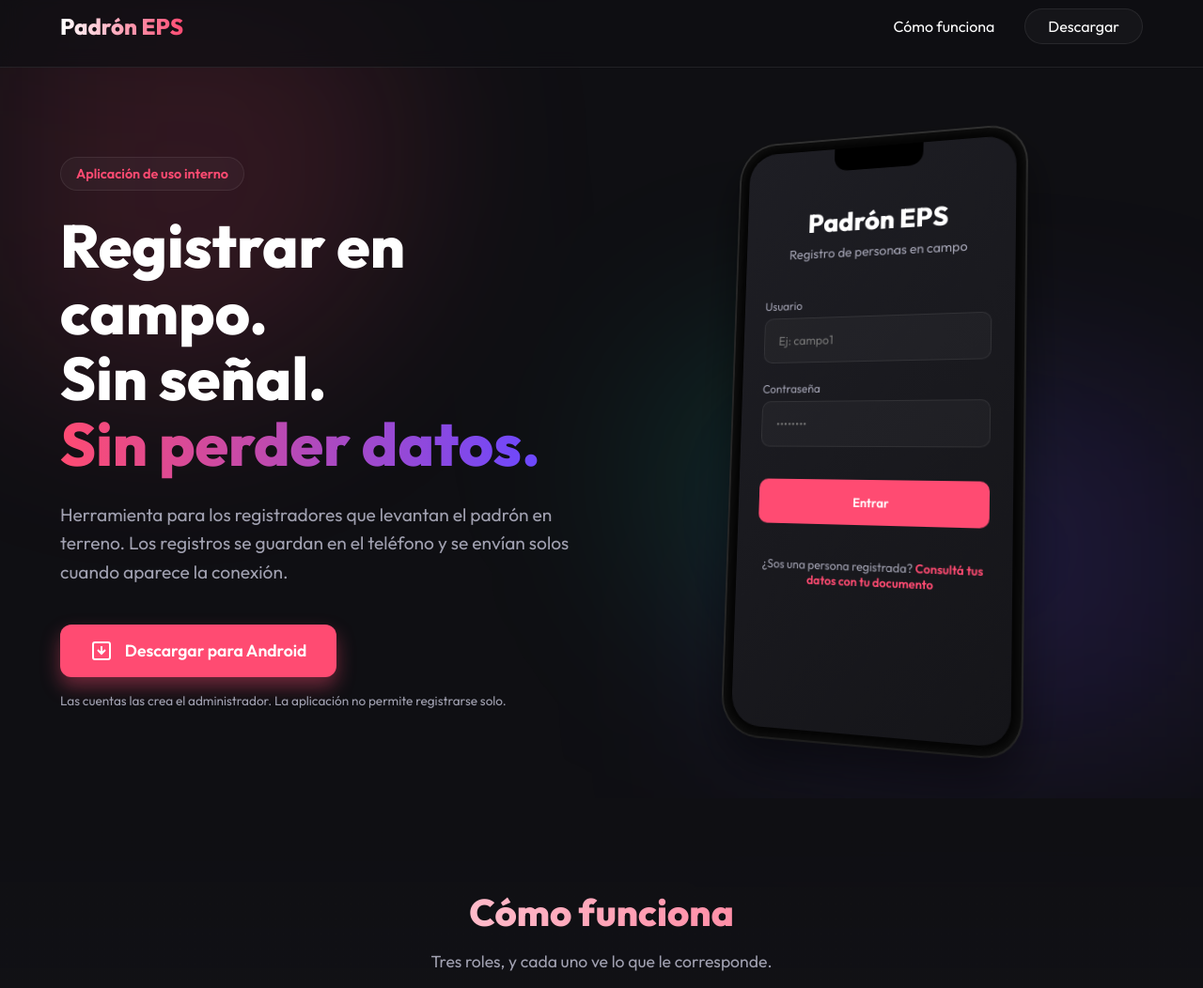
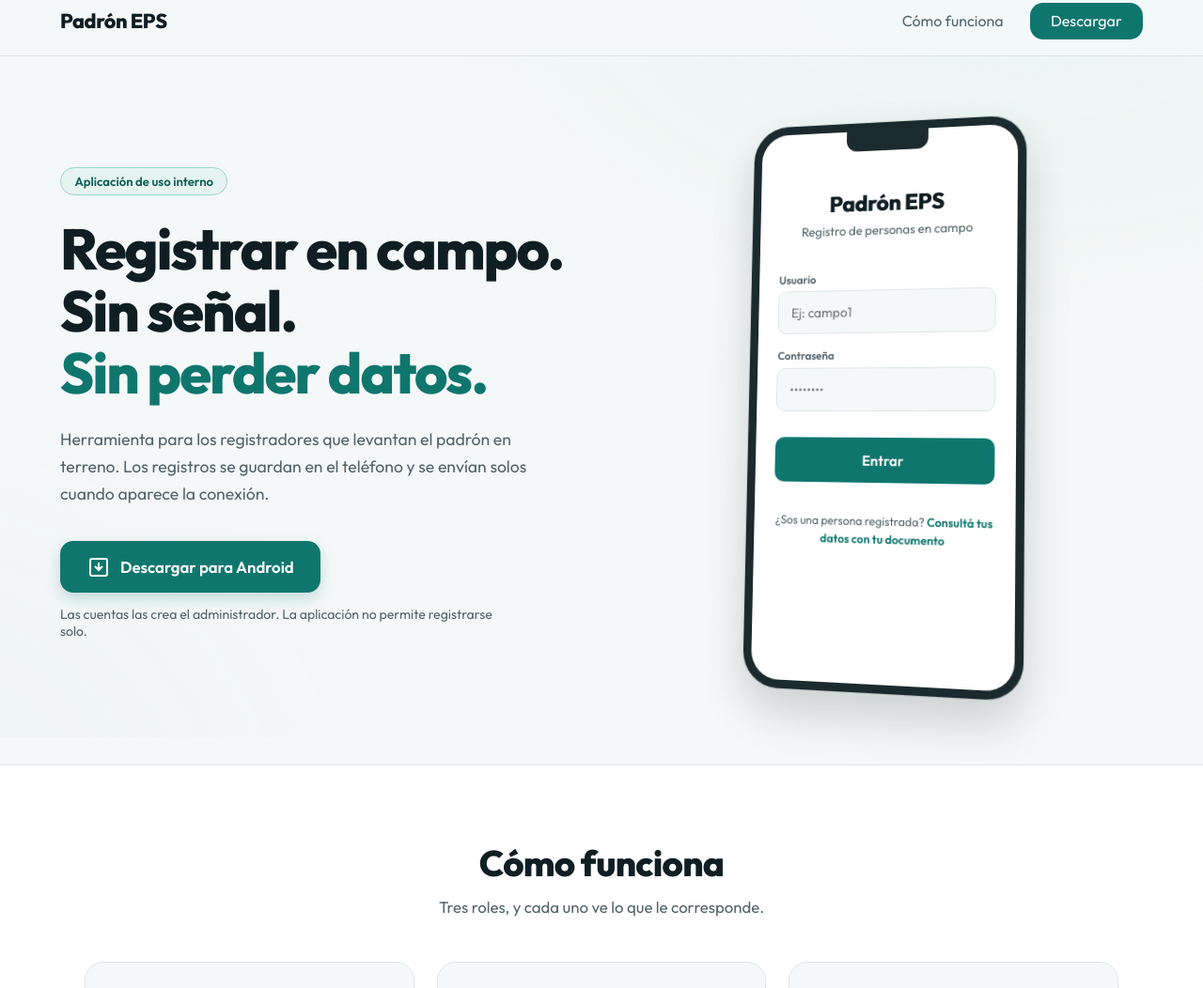
Before and after one commit to isabellalopera75-cmd/Banco-Personas, a plain HTML site: page landing-page/index.html in a window 1280 px wide. Shown: the part 15-1067 px from the top of the page at 94% size. Drawn offline with Linux system fonts and the light colour scheme.

Commit message:
style: reemplazar la paleta de la aplicación de sorteos
El rosa neón y el púrpura sobre negro venían de WinPlay. En un registro de
salud comunican lo contrario de lo que el sistema es.

El cambio de oscuro a claro no es solo estético. Quien usa esta aplicación
trabaja al aire libre: un registrador anotando personas en una vereda, con el
teléfono al sol. Texto gris apagado sobre negro es casi ilegible en esa
condición, y esa condición es la normal acá, no la excepción.

Verde azulado como color principal: lee cuidado y salud sin caer en el azul
corporativo. Los contrastes cumplen WCAG AA sobre el fondo claro — tinta
15.8:1, tinta suave 5.4:1, primario 5.6:1.

Otros arreglos que venían con la paleta vieja:

- El texto con degradado recortado del logo y los títulos se reemplaza por
  color plano. Se ve bien en una captura y mal en todo lo demás: no se
  selecciona con contraste y se rompe si la fuente no carga.
- Las manchas de color animadas del fondo se van. Un blur de 100px sobre un
  elemento del tamaño de la pantalla, animándose sin parar, es caro en un
  teléfono de gama baja, que es el teléfono que va a abrir esa página.
- El halo de color bajo el botón se reemplaza por una sombra de elevación.
  El anterior teñía de rosa todo lo que quedaba debajo.
- El verde de la etiqueta "Guardado" estaba escrito a mano en la pantalla;
  pasa a la paleta junto a los otros dos estados.
- Se respeta prefers-reduced-motion.

La maqueta del teléfono en la landing ahora muestra la aplicación como
realmente se ve, y no otra cosa.

APK de publicación reconstruido con la paleta nueva.

```diff
--- a/landing-page/styles.css
+++ b/landing-page/styles.css
@@ -1,279 +1,288 @@
+/*
+ * Paleta del padrón.
+ *
+ * Reemplaza a la anterior, que venía de la aplicación de sorteos: rosa neón y
+ * púrpura sobre negro, con halos de luz alrededor de cada tarjeta. Eso decía
+ * "casino", y esto es un registro de salud.
+ *
+ * El fondo pasa a claro por un motivo funcional además del estético: quien usa
+ * la aplicación trabaja al aire libre. Un tema oscuro con texto gris apagado
+ * es casi ilegible al sol, y el sol es la condición normal de trabajo acá.
+ *
+ * Los contrastes están elegidos para cumplir WCAG AA sobre el fondo claro:
+ * --ink 15.8:1, --ink-muted 5.4:1, --primary 5.6:1.
+ */
 :root {
-    --primary: #FF4B72;
-    --primary-glow: rgba(255, 75, 114, 0.4);
-    --secondary: #6B48FF;
-    --bg-color: #0f0f13;
-    --text-main: #ffffff;
-    --text-muted: #a0a0b0;
-    --glass-bg: rgba(255, 255, 255, 0.03);
-    --glass-border: rgba(255, 255, 255, 0.08);
+    /* Verde azulado: lee cuidado y salud sin caer en el azul corporativo. */
+    --primary: #0F766E;
+    --primary-dark: #115E59;
+    --primary-soft: #E6F4F1;
+    --primary-line: #99D6CD;
+
+    --ink: #0F1E23;
+    --ink-muted: #52646B;
+
+    --bg: #F5F8F8;
+    --surface: #FFFFFF;
+    --border: #DDE6E7;
+
+    --warn-bg: #FEF6E7;
+    --warn-line: #F0C97A;
+    --warn-ink: #8A5A00;
+
+    --radius: 14px;
+    --radius-lg: 20px;
 }
 
 * {
     margin: 0;
     padding: 0;
     box-sizing: border-box;
-    font-family: 'Outfit', sans-serif;
+    font-family: 'Outfit', system-ui, -apple-system, 'Segoe UI', sans-serif;
 }
 
 body {
-    background-color: var(--bg-color);
-    color: var(--text-main);
+    background-color: var(--bg);
+    color: var(--ink);
     overflow-x: hidden;
     min-height: 100vh;
+    -webkit-font-smoothing: antialiased;
 }
 
-/* Background Animations */
+/*
+ * Se conservan los elementos del fondo para no tocar el HTML, pero dejan de
+ * ser manchas de color animadas. Un blur de 100px sobre un elemento del tamaño
+ * de la pantalla, animándose sin parar, es caro en un teléfono de gama baja —
+ * que es el teléfono que va a abrir esta página.
+ */
 .background-blobs {
     position: fixed;
-    top: 0;
-    left: 0;
-    width: 100vw;
-    height: 100vh;
+    inset: 0;
     z-index: -1;
     overflow: hidden;
-    filter: blur(100px);
+    background:
+        radial-gradient(60rem 40rem at 85% -10%, var(--primary-soft), transparent 70%),
+        radial-gradient(50rem 40rem at -10% 110%, #EEF3F4, transparent 70%);
 }
 
-.blob {
-    position: absolute;
-    border-radius: 50%;
-    animation: float 20s infinite alternate;
-}
+.blob { display: none; }
 
-.blob-1 {
-    width: 500px;
-    height: 500px;
-    background: var(--primary);
-    opacity: 0.15;
-    top: -100px;
-    left: -100px;
-}
-
-.blob-2 {
-    width: 600px;
-    height: 600px;
-    background: var(--secondary);
-    opacity: 0.15;
-    bottom: -200px;
-    right: -100px;
-    animation-delay: -5s;
-}
-
-.blob-3 {
-    width: 300px;
-    height: 300px;
-    background: #00FFC2;
-    opacity: 0.1;
-    top: 40%;
-    left: 50%;
-    animation-delay: -10s;
-}
-
-@keyframes float {
-    0% { transform: translate(0, 0) scale(1); }
-    100% { transform: translate(50px, 50px) scale(1.1); }
-}
-
-/* Navbar */
+/* ------------------------------------------------------------------ Navbar */
 .navbar {
     display: flex;
     justify-content: space-between;
     align-items: center;
-    padding: 1.5rem 5%;
-    background: rgba(15, 15, 19, 0.7);
-    backdrop-filter: blur(10px);
-    border-bottom: 1px solid var(--glass-border);
+    padding: 1.1rem 5%;
+    background: rgba(245, 248, 248, 0.85);
+    backdrop-filter: blur(8px);
+    border-bottom: 1px solid var(--border);
     position: sticky;
     top: 0;
     z-index: 100;
 }
 
+/*
+ * El logo era texto con degradado recortado. Se ve bien en una captura y mal
+ * en todo lo demás: no se puede seleccionar con contraste, se rompe si la
+ * fuente no carga, y los lectores de pantalla no ganan nada.
+ */
 .logo {
-    font-size: 1.5rem;
+    font-size: 1.35rem;
     font-weight: 800;
-    background: linear-gradient(90deg, #fff, var(--primary));
-    -webkit-background-clip: text;
-    -webkit-text-fill-color: transparent;
+    letter-spacing: -0.02em;
+    color: var(--ink);
 }
 
 .nav-links {
     display: flex;
     align-items: center;
-    gap: 2rem;
+    gap: 1.75rem;
     flex-wrap: wrap;
     justify-content: flex-end;
 }
 
 .nav-links a {
-    color: var(--text-main);
+    color: var(--ink-muted);
     text-decoration: none;
-    font-weight: 400;
-    transition: color 0.3s ease;
+    font-weight: 500;
+    transition: color 0.2s ease;
     white-space: nowrap;
 }
 
-.nav-links a:hover {
-    color: var(--primary);
+.nav-links a:hover { color: var(--primary); }
+
+.nav-btn {
+    background: var(--primary);
+    color: #fff !important;
+    border: none;
+    padding: 0.6rem 1.4rem;
+    border-radius: var(--radius);
+    font-weight: 600;
 }
 
-.nav-btn {
-    background: var(--glass-bg);
-    border: 1px solid var(--glass-border);
-    padding: 0.5rem 1.5rem;
-    border-radius: 50px;
+.nav-btn:hover {
+    background: var(--primary-dark);
+    color: #fff !important;
 }
 
-/* Hero Section */
+/* -------------------------------------------------------------------- Hero */
 .hero {
     display: flex;
     align-items: center;
     justify-content: space-between;
-    padding: 4rem 5%;
-    min-height: calc(100vh - 80px);
+    gap: 3rem;
+    padding: 4rem 5% 5rem;
+    min-height: calc(100vh - 76px);
 }
 
 .hero-content {
     flex: 1;
-    max-width: 600px;
+    max-width: 620px;
 }
 
 .badge {
     display: inline-block;
-    padding: 0.5rem 1rem;
-    background: var(--glass-bg);
-    border: 1px solid var(--glass-border);
-    border-radius: 50px;
-    font-size: 0.9rem;
+    padding: 0.4rem 0.9rem;
+    background: var(--primary-soft);
+    border: 1px solid var(--primary-line);
+    border-radius: 999px;
+    font-size: 0.82rem;
     font-weight: 600;
-    color: var(--primary);
+    color: var(--primary-dark);
     margin-bottom: 1.5rem;
 }
 
 h1 {
-    font-size: 4rem;
-    line-height: 1.1;
+    font-size: clamp(2.4rem, 5vw, 3.8rem);
+    line-height: 1.08;
+    letter-spacing: -0.03em;
     margin-bottom: 1.5rem;
     font-weight: 800;
 }
 
-h1 span {
-    background: linear-gradient(90deg, var(--primary), var(--secondary));
-    -webkit-background-clip: text;
-    -webkit-text-fill-color: transparent;
+/* El acento va en una sola línea, en color plano. Un degradado sobre texto
+   grande compite con lo que dice. */
+h1 span { color: var(--primary); }
+
+.hero-content p {
+    font-size: 1.1rem;
+    color: var(--ink-muted);
+    line-height: 1.65;
+    margin-bottom: 2.25rem;
+    max-width: 34rem;
 }
 
-.hero-content p {
-    font-size: 1.2rem;
-    color: var(--text-muted);
-    line-height: 1.6;
-    margin-bottom: 2.5rem;
-}
-
-/* CTA & Buttons */
+/* --------------------------------------------------------- Botones y aviso */
 .cta-container {
     display: flex;
     flex-direction: column;
     align-items: flex-start;
-    gap: 1rem;
+    gap: 0.9rem;
 }
 
 .download-btn {
     display: flex;
     align-items: center;
-    gap: 0.8rem;
+    gap: 0.7rem;
     background: var(--primary);
-    color: white;
+    color: #fff;
     border: none;
-    padding: 1rem 2rem;
-    font-size: 1.1rem;
+    padding: 0.95rem 1.8rem;
+    font-size: 1.05rem;
     font-weight: 600;
-    border-radius: 12px;
+    border-radius: var(--radius);
     cursor: pointer;
-    box-shadow: 0 10px 20px var(--primary-glow);
-    transition: transform 0.3s ease, box-shadow 0.3s ease;
+    /* Sombra de elevación, no halo de color. La anterior teñía de rosa todo
+       lo que estaba debajo del botón. */
+    box-shadow: 0 6px 16px rgba(15, 118, 110, 0.22);
+    transition: background 0.2s ease, transform 0.2s ease;
 }
 
 .download-btn:hover {
-    transform: translateY(-3px);
-    box-shadow: 0 15px 25px var(--primary-glow);
+    background: var(--primary-dark);
+    transform: translateY(-2px);
+}
+
+.download-btn:focus-visible {
+    outline: 3px solid var(--primary-line);
+    outline-offset: 3px;
 }
 
 .platform-note {
-    font-size: 0.85rem;
-    color: var(--text-muted);
+    font-size: 0.88rem;
+    color: var(--ink-muted);
+    max-width: 30rem;
 }
 
 .desktop-warning {
-    background: rgba(255, 180, 0, 0.1);
-    border: 1px solid rgba(255, 180, 0, 0.3);
-    color: #ffb400;
-    padding: 1rem;
-    border-radius: 8px;
+    background: var(--warn-bg);
+    border: 1px solid var(--warn-line);
+    color: var(--warn-ink);
+    padding: 0.9rem 1rem;
+    border-radius: var(--radius);
     font-size: 0.9rem;
-    max-width: 400px;
-    animation: fadeIn 0.5s ease forwards;
+    max-width: 26rem;
+    animation: fadeIn 0.4s ease forwards;
 }
 
-.hidden {
-    display: none !important;
+.hidden { display: none !important; }
+
+@keyframes fadeIn {
+    from { opacity: 0; transform: translateY(-8px); }
+    to   { opacity: 1; transform: translateY(0); }
 }
 
-@keyframes fadeIn {
-    from { opacity: 0; transform: translateY(-10px); }
-    to { opacity: 1; transform: translateY(0); }
-}
-
-/* Phone Mockup */
+/* ----------------------------------------------------- Maqueta del teléfono */
 .hero-visual {
     flex: 1;
     display: flex;
     justify-content: center;
     align-items: center;
-    position: relative;
 }
 
 .phone-mockup {
-    width: 320px;
-    height: 650px;
-    background: #000;
-    border-radius: 40px;
-    padding: 10px;
+    width: 300px;
+    height: 610px;
+    background: #1B2A2E;
+    border-radius: 38px;
+    padding: 9px;
     position: relative;
-    box-shadow: 0 25px 50px rgba(0,0,0,0.5), 0 0 0 2px #333, inset 0 0 20px rgba(255,255,255,0.1);
-    transform: perspective(1000px) rotateY(-15deg) rotateX(5deg);
-    transition: transform 0.5s ease;
+    box-shadow: 0 24px 48px rgba(15, 30, 35, 0.18), 0 0 0 1px rgba(15, 30, 35, 0.12);
+    transform: perspective(1200px) rotateY(-12deg) rotateX(4deg);
+    transition: transform 0.4s ease;
 }
 
 .phone-mockup:hover {
-    transform: perspective(1000px) rotateY(-5deg) rotateX(2deg);
+    transform: perspective(1200px) rotateY(-4deg) rotateX(1deg);
 }
 
 .phone-notch {
     position: absolute;
-    top: 10px;
+    top: 9px;
     left: 50%;
     transform: translateX(-50%);
-    width: 100px;
-    height: 25px;
-    background: #000;
-    border-bottom-left-radius: 15px;
-    border-bottom-right-radius: 15px;
+    width: 90px;
+    height: 22px;
+    background: #1B2A2E;
+    border-bottom-left-radius: 12px;
+    border-bottom-right-radius: 12px;
     z-index: 10;
 }
 
+/* La pantalla adentro muestra la aplicación tal como se ve: clara, para que
+   se lea al sol. La maqueta tiene que anticipar lo que la persona va a
+   encontrar cuando instale, no otra cosa. */
 .phone-screen {
     width: 100%;
     height: 100%;
-    background: linear-gradient(135deg, #1e1e24 0%, #151519 100%);
-    border-radius: 32px;
+    background: var(--surface);
+    border-radius: 30px;
     overflow: hidden;
     position: relative;
 }
 
-/* App UI Inside Mockup */
 .app-ui {
-    padding: 2rem 1.5rem;
+    padding: 2rem 1.4rem;
     height: 100%;
     display: flex;
     flex-direction: column;
@@ -282,56 +291,63 @@ h1 span {
 .app-header {
     margin-top: 2rem;
     text-align: center;
-    margin-bottom: 2.5rem;
+    margin-bottom: 2.25rem;
 }
 
 .app-header h2 {
-    font-size: 1.8rem;
-    margin-bottom: 0.5rem;
+    font-size: 1.5rem;
+    font-weight: 800;
+    letter-spacing: -0.02em;
+    margin-bottom: 0.35rem;
+    color: var(--ink);
 }
 
 .app-header p {
-    color: var(--text-muted);
-    font-size: 0.9rem;
+    color: var(--ink-muted);
+    font-size: 0.85rem;
 }
 
 .app-form {
     display: flex;
     flex-direction: column;
-    gap: 1.2rem;
+    gap: 1rem;
 }
 
 .input-group label {
     display: block;
-    font-size: 0.8rem;
-    color: var(--text-muted);
-    margin-bottom: 0.4rem;
+    font-size: 0.75rem;
+    font-weight: 600;
+    color: var(--ink-muted);
+    margin-bottom: 0.35rem;
 }
 
 .input-group input {
     width: 100%;
-    background: var(--glass-bg);
-    border: 1px solid var(--glass-border);
-    padding: 1rem;
+    background: var(--bg);
+    border: 1px solid var(--border);
+    padding: 0.85rem;
     border-radius: 10px;
-    color: white;
+    color: var(--ink);
+    font-size: 0.9rem;
 }
 
 .app-btn-primary {
     background: var(--primary);
-    color: white;
+    color: #fff;
     border: none;
-    padding: 1rem;
+    padding: 0.9rem;
     border-radius: 10px;
     font-weight: 600;
-    margin-top: 1rem;
+    margin-top: 0.75rem;
+    font-size: 0.95rem;
 }
 
 .app-register-link {
     text-align: center;
-    font-size: 0.8rem;
-    color: var(--text-muted);
+    font-size: 0.78rem;
+    color: var(--ink-muted);
     margin-top: 1rem;
+    line-height: 1.5;
 }
 
 .app-register-link span {
@@ -339,101 +355,97 @@ h1 span {
     font-weight: 600;
 }
 
-
-
-/* Features Section */
+/* -------------------------------------------------------------- Cómo funciona */
 .features-section {
-    padding: 6rem 5%;
-    background: linear-gradient(180deg, var(--bg-color) 0%, rgba(30,30,36,0.5) 100%);
+    padding: 5rem 5% 6rem;
+    background: var(--surface);
+    border-top: 1px solid var(--border);
     position: relative;
     z-index: 10;
 }
 
 .section-title {
     text-align: center;
-    margin-bottom: 4rem;
+    margin-bottom: 3rem;
 }
 
 .section-title h2 {
-    font-size: 2.5rem;
-    margin-bottom: 1rem;
-    background: linear-gradient(90deg, #fff, var(--primary));
-    -webkit-background-clip: text;
-    -webkit-text-fill-color: transparent;
+    font-size: clamp(1.8rem, 3.5vw, 2.4rem);
+    font-weight: 800;
+    letter-spacing: -0.02em;
+    margin-bottom: 0.75rem;
+    color: var(--ink);
 }
 
 .section-title p {
-    color: var(--text-muted);
-    font-size: 1.1rem;
+    color: var(--ink-muted);
+    font-size: 1.05rem;
 }
 
 .features-grid {
     display: grid;
-    grid-template-columns: repeat(auto-fit, minmax(280px, 1fr));
-    gap: 2rem;
-    max-width: 1200px;
+    grid-template-columns: repeat(auto-fit, minmax(270px, 1fr));
+    gap: 1.5rem;
+    max-width: 1100px;
     margin: 0 auto;
 }
 
 .feature-card {
-    background: var(--glass-bg);
-    border: 1px solid var(--glass-border);
-    padding: 2.5rem 2rem;
-    border-radius: 24px;
-    transition: transform 0.3s ease, box-shadow 0.3s ease;
-    text-align: center;
+    background: var(--bg);
+    border: 1px solid var(--border);
+    padding: 2rem 1.75rem;
+    border-radius: var(--radius-lg);
+    transition: border-color 0.2s ease, transform 0.2s ease;
+    text-align: left;
 }
 
 .feature-card:hover {
-    transform: translateY(-10px);
-    box-shadow: 0 15px 30px rgba(255, 75, 114, 0.15);
-    border-color: rgba(255, 75, 114, 0.3);
+    transform: translateY(-4px);
+    border-color: var(--primary-line);
 }
 
 .feature-icon {
-    font-size: 3rem;
-    margin-bottom: 1.5rem;
+    font-size: 1.9rem;
+    margin-bottom: 1rem;
 }
 
 .feature-card h3 {
-    font-size: 1.5rem;
-    margin-bottom: 1rem;
-    color: #fff;
+    font-size: 1.15rem;
+    font-weight: 700;
+    margin-bottom: 0.6rem;
+    color: var(--ink);
 }
 
 .feature-card p {
-    color: var(--text-muted);
-    line-height: 1.6;
+    color: var(--ink-muted);
+    line-height: 1.65;
+    font-size: 0.95rem;
 }
 
-/* Responsive */
+/* --------------------------------------------------------------- Responsive */
 @media (max-width: 900px) {
     .navbar {
         flex-wrap: wrap;
-        gap: 1rem;
+        gap: 0.75rem;
         justify-content: center;
     }
 
-    .nav-links {
-        gap: 1rem;
-        justify-content: center;
-    }
+    .nav-links { gap: 1rem; justify-content: center; }
 
     .hero {
         flex-direction: column;
         text-align: center;
-        padding-top: 2rem;
+        padding-top: 2.5rem;
     }
 
-    .cta-container {
-        align-items: center;
-    }
+    .hero-content p { margin-inline: auto; }
+    .cta-container { align-items: center; }
+    .hero-visual { margin-top: 3rem; }
+    .feature-card { text-align: center; }
+}
 
-    .hero-visual {
-        margin-top: 4rem;
-    }
-
-    h1 {
-        font-size: 3rem;
-    }
+/* Quien pidió menos movimiento no debería recibir animaciones de cortesía. */
+@media (prefers-reduced-motion: reduce) {
+    * { animation: none !important; transition: none !important; }
+    .phone-mockup { transform: none; }
 }
```
Also changed, not shown: .claude/launch.json (added), 4 other files.
